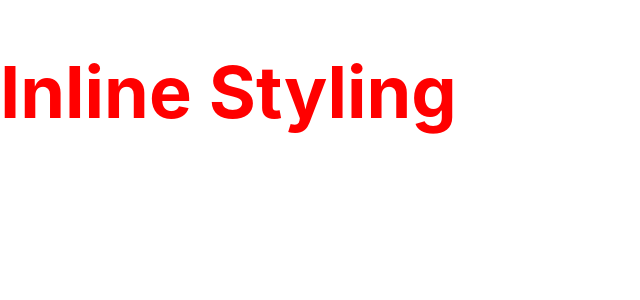
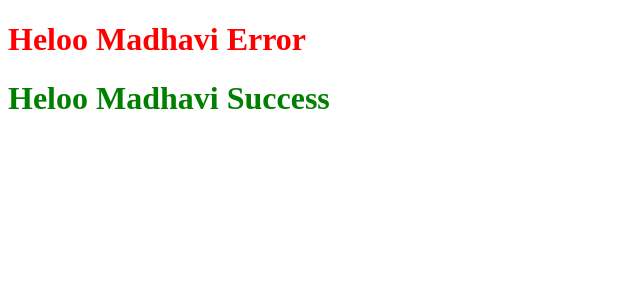
Before and after one commit to madhavi-anneboina/myapp, a React (Create React App) app: page / in a window 1280 px wide. Shown: the top 300 px of the page, without its empty margins (0-640 px from the left). Built offline with nearby package versions, Linux system fonts and the light colour scheme.

Commit message:
added styles

```diff
--- a/src/App.js
+++ b/src/App.js
@@ -11,6 +11,8 @@ import UserGreeting from './components/UserGreeting';
 import NameList from './components/NameList';
 import StyleSheet from './components/StyleSheet';
 import Inline from './components/Inline';
+import './appStyles.css';
+import styles from './appStyles.module.css'
 
 
 
@@ -19,6 +21,8 @@ import Inline from './components/Inline';
 function App() {
   return (
     <div className="App">
+      <h1 className='error'> Heloo Madhavi Error </h1>
+      <h1 className={styles.sucess}> Heloo Madhavi Success </h1>
        {/* <Greet  name="laddu">
         <p>Helloo how are you,what are you doing</p>
        </Greet>
@@ -33,7 +37,7 @@ function App() {
        {/* <UserGreeting /> */}
        {/* <NameList /> */}
        {/* <StyleSheet  primary = {false}/> */}
-       <Inline />
+       {/* <Inline /> */}
     </div>
   );
 }
--- /dev/null
+++ b/src/appStyles.css
@@ -0,0 +1,3 @@
+.error{
+    color:red
+}
--- /dev/null
+++ b/src/appStyles.module.css
@@ -0,0 +1,3 @@
+.sucess{
+    color:green
+}
--- a/src/index.css
+++ /dev/null
@@ -1,13 +0,0 @@
-body {
-  margin: 0;
-  font-family: -apple-system, BlinkMacSystemFont, 'Segoe UI', 'Roboto', 'Oxygen',
-    'Ubuntu', 'Cantarell', 'Fira Sans', 'Droid Sans', 'Helvetica Neue',
-    sans-serif;
-  -webkit-font-smoothing: antialiased;
-  -moz-osx-font-smoothing: grayscale;
-}
-
-code {
-  font-family: source-code-pro, Menlo, Monaco, Consolas, 'Courier New',
-    monospace;
-}
--- a/src/index.js
+++ b/src/index.js
@@ -1,14 +1,13 @@
 import React from 'react';
 import ReactDOM from 'react-dom/client';
-import './index.css';
 import App from './App';
 import reportWebVitals from './reportWebVitals';
 
 const root = ReactDOM.createRoot(document.getElementById('root'));
 root.render(
-  <React.StrictMode>
+
     <App />
-  </React.StrictMode>
+
 );
 
 // If you want to start measuring performance in your app, pass a function
```
